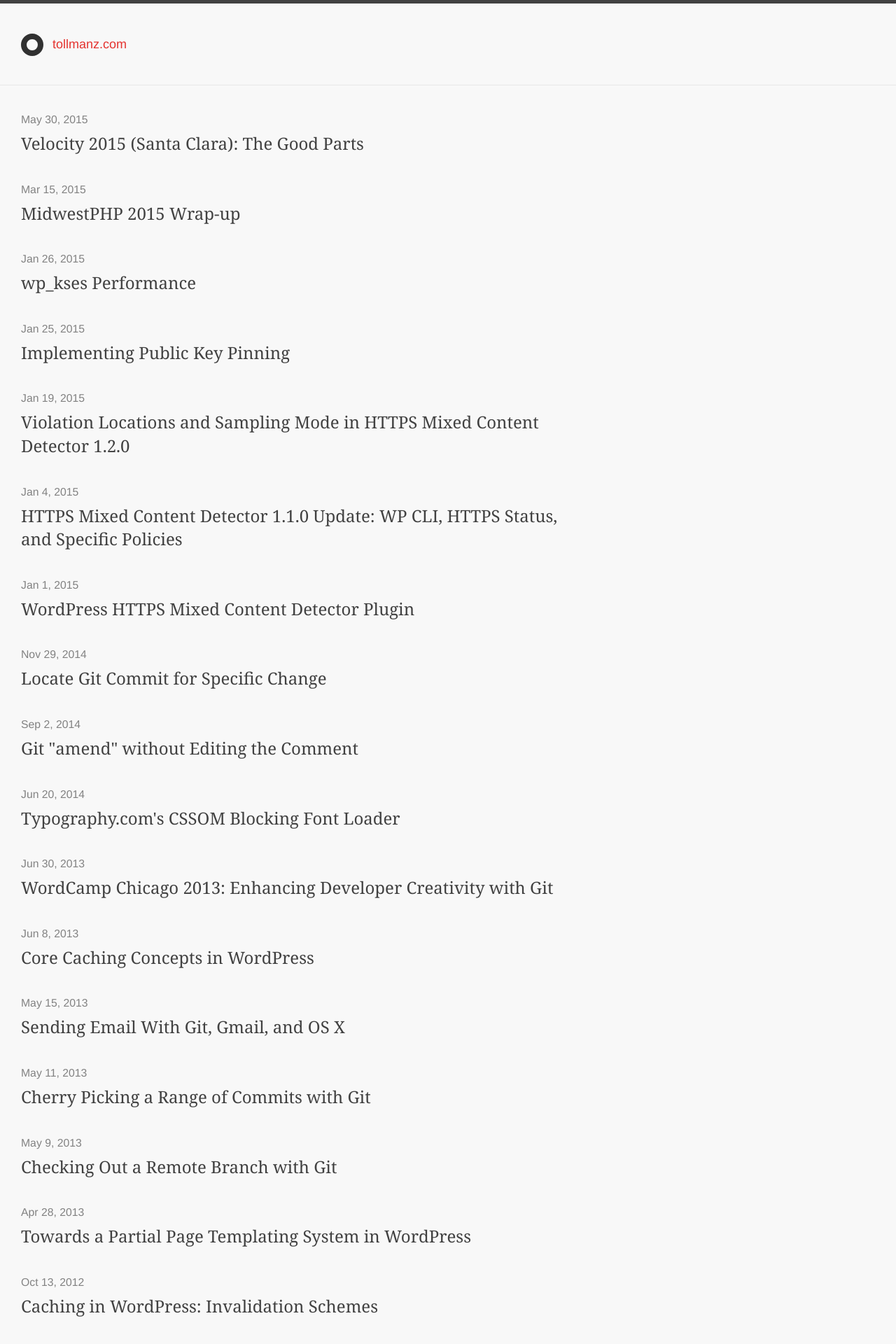
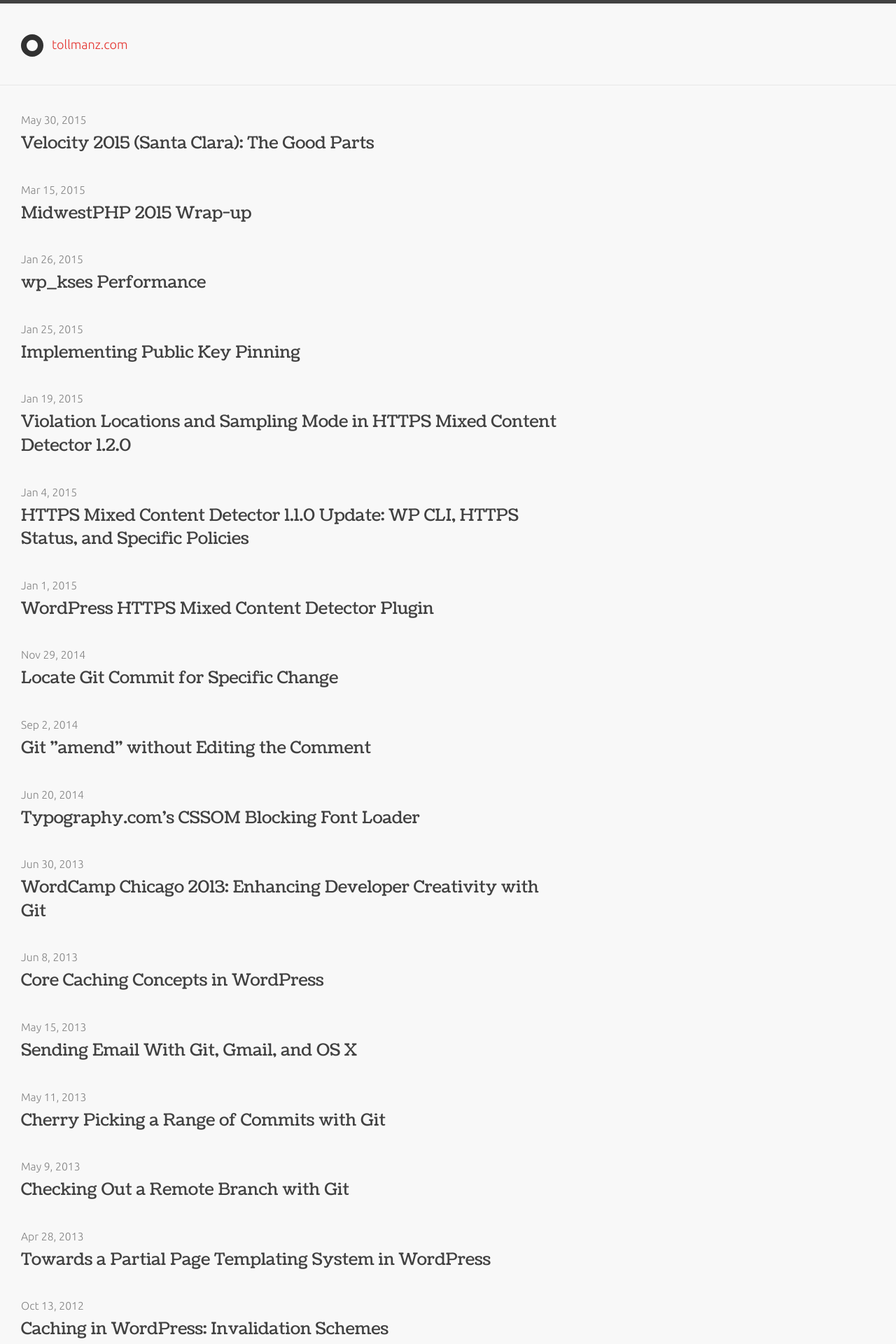
Before and after one commit to tollmanz/tollmanz.com-old, a Jekyll site: the page built from index.html, in a window 1280 px wide. Shown: the top 1920 px of the page at 70% size. Built offline with Jekyll 4.4.1, drawn with Linux system fonts in a browser that asks for light colours.

Commit message:
evert "Test with no webfonts."
This reverts commit ed5a52d96c7993e4d8d2642cf091896580ff185a.

```diff
--- a/css/main.scss
+++ b/css/main.scss
@@ -31,7 +31,7 @@ $on-laptop:        800px;
 
 // Import partials from `sass_dir` (defaults to `_sass`)
 @import
-        //"fonts",
+        "fonts",
         "base",
         "layout",
         "syntax-highlighting"
```
